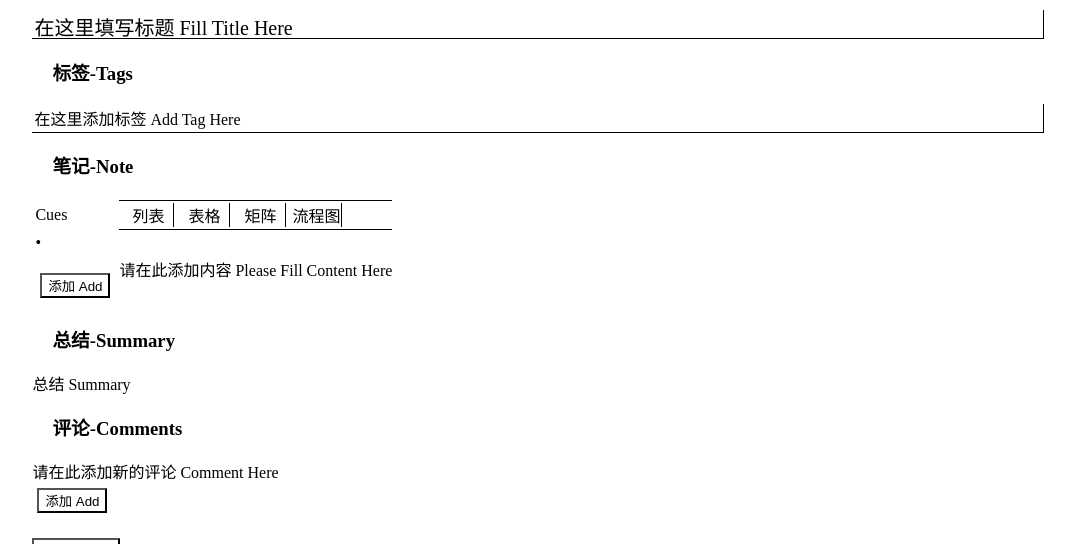
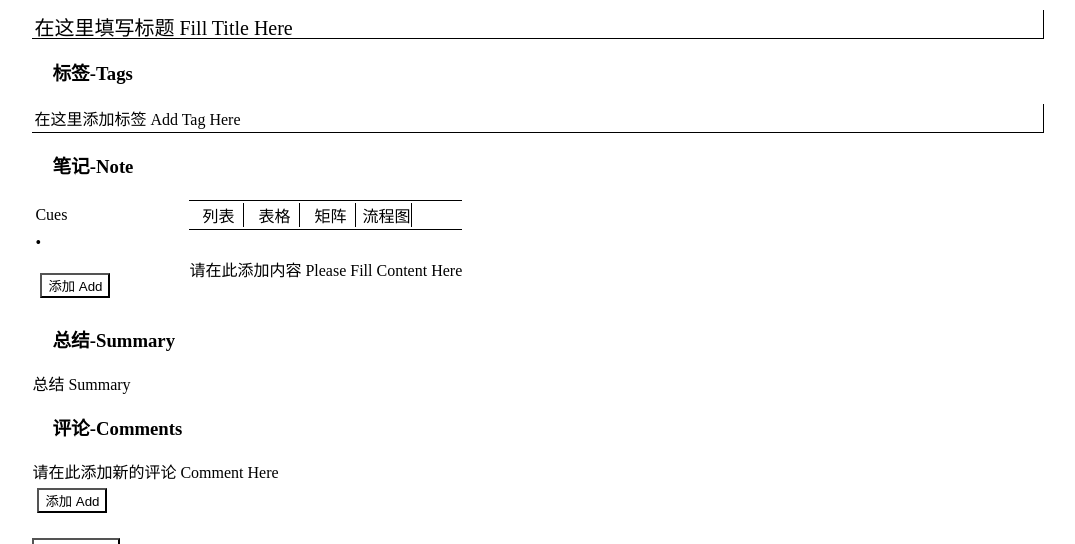
Before and after one commit to LechenDai43/NoteApp, a PHP site: page /pages/create/note-create.php in a window 1280 px wide. Shown: the part 132-676 px from the top of the page, without its empty margins (102-1177 px from the left). Run offline with PHP 8.4, Linux system fonts and the light colour scheme.

Commit message:
add some css

```diff
--- a/css/create.css
+++ b/css/create.css
@@ -81,7 +81,9 @@ h3 {
     background: lightgray;
 }
 
-
+.note-root-left-column {
+    width: 150px;
+}
 <!-- end for note-create.php -->
 
 <!-- css for entry-create.php -->
--- a/pages/create/note-create.php
+++ b/pages/create/note-create.php
@@ -62,7 +62,7 @@ Functions:
             <h3>笔记-Note</h3>
             <table class="note-root-table">
                 <tr>
-                    <td>
+                    <td class="note-root-left-column">
                         Cues
                     </td>
                     <td>
@@ -75,7 +75,7 @@ Functions:
                     </td>
                 </tr>
                 <tr>
-                    <td>
+                    <td class="note-root-left-column">
                         <div class="cue-container">
                             <p class="cue-content" contenteditable="true">
                                 &#8226
```
